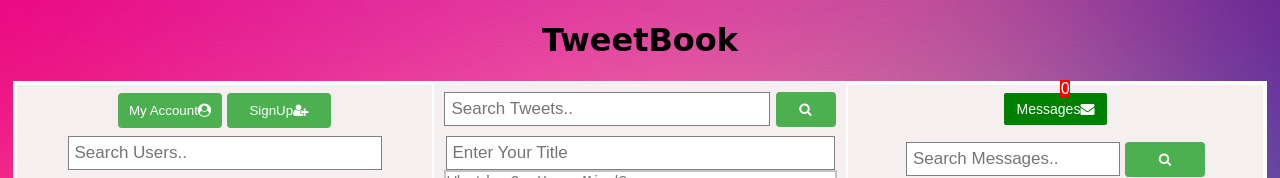
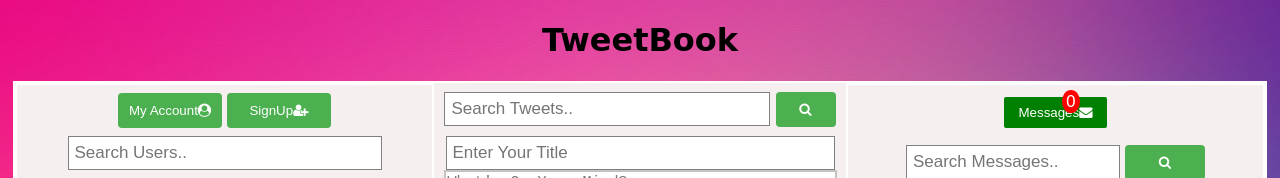
Before and after one commit to Salmandabbakuti/Tweet-Book, a plain HTML site: page index.html in a window 1280 px wide. Shown: the top 178 px of the page. Drawn offline with nearby package versions, Linux system fonts and the light colour scheme.

Commit message:
Update index.css

```diff
--- a/index.css
+++ b/index.css
@@ -99,23 +99,22 @@ body{
        border: 2px white solid;
        background-color: rgb(245, 239, 239);
         }
-  .notification {
-  background-color: green;
-  font-size: 14px;
+ .notification {
+  background-color:green;
   color: white;
+  margin-top: 12px;
   text-decoration: none;
-  padding: 8px 6px;
+  padding: 8px 5px;
   position: relative;
   display: inline-block;
   border-radius: 2px;
 }
-
  .badge {
-  position: fixed;
-  font-size: 15px;
-  top: 80px;
-  right: 210px;
-  border-width: 80px;
+  position: absolute;
+  top: 90px;
+  right: 200px;
+  padding: 2px 4px;
+  border-radius: 100%;
   background-color: red;
   color: white;
 }
```
